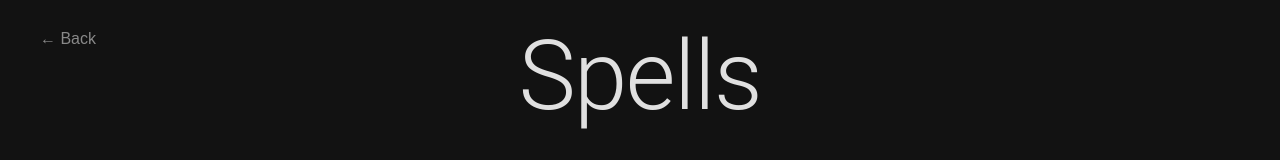
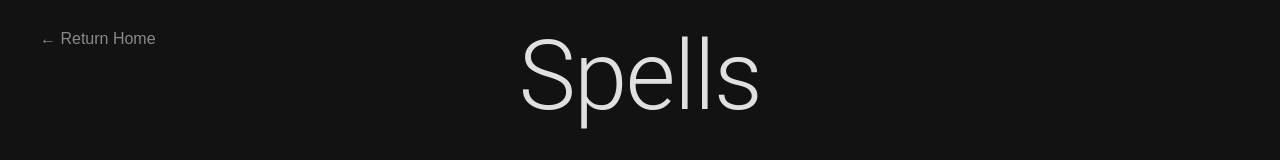
Before and after one commit to Rancor38/imustkill-website, a React (Create React App) app: page /spells in a window 1280 px wide. Shown: the top 160 px of the page. Built offline with nearby package versions, Linux system fonts and the light colour scheme.

Commit message:
Return Home

```diff
--- a/src/components/BackButton/BackButton.js
+++ b/src/components/BackButton/BackButton.js
@@ -44,7 +44,7 @@ function BackButton() {
       style={{ opacity }}
       onClick={() => navigate('/')}
     >
-      ← Back
+      ← Return Home
     </button>
   );
 }
```
